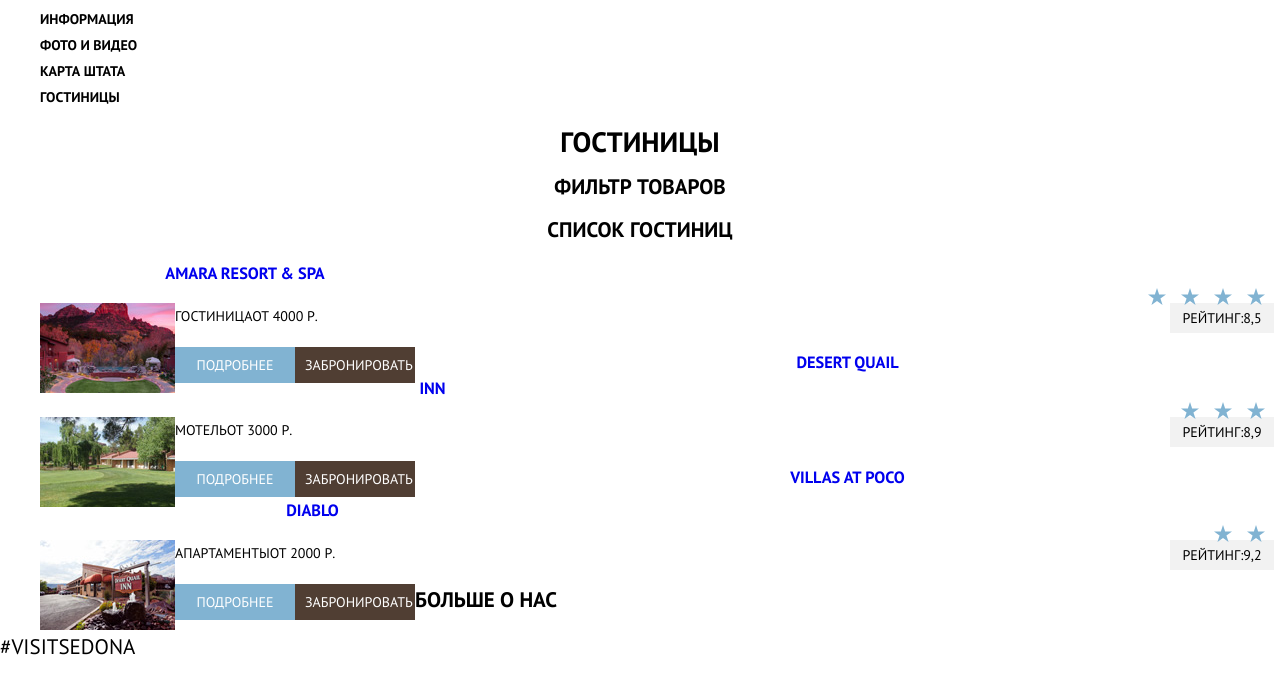
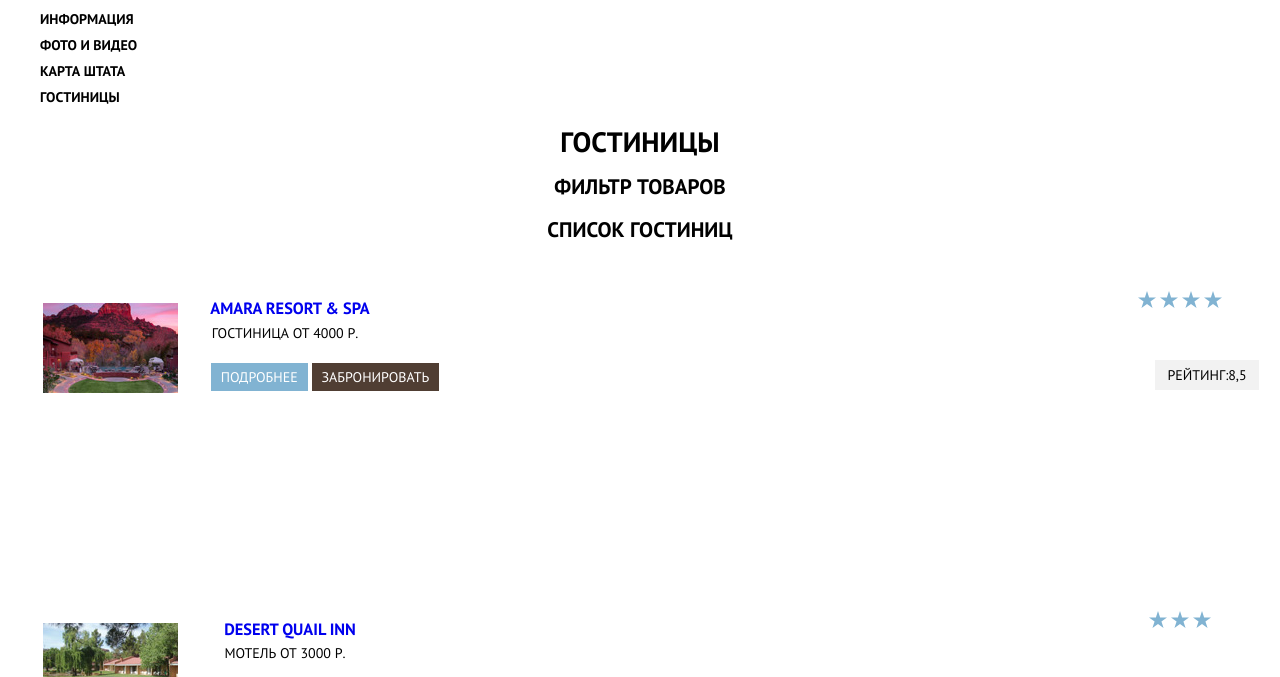
Before and after one commit to GretchenkoOleg/959417-sedona-24, a plain HTML site: page hotels.html in a window 1280 px wide. Shown: the part 87-764 px from the top of the page. Drawn offline with Linux system fonts and the light colour scheme.

Commit message:
Исправил 2 страницу

```diff
--- a/css/style.css
+++ b/css/style.css
@@ -18,10 +18,6 @@ text-transform: uppercase;
 
 a {
   text-decoration: none;
-}
-
-.main-navigation {
-  color: #000000;
 }
 
 .site-navigation {
@@ -108,7 +104,7 @@ a {
 button {
   padding: 2px 5px;
   border: none;
-  font:inherit;
+  font: inherit;
   background-color: #f2f2f2;
 }
 
@@ -158,22 +154,26 @@ button[type="submit"] {
 }
 
 .catalog-list h3 a {
-  margin-right: 830px;
+  position: relative;
+  top: 35px;
+  right: 370px;
 }
 
 .catalog-item img {
-  float: left;
+  position:relative;
+  right: 550px;
 }
 
 .classification img {
-  float: right;
-  margin-top: -15px;
-  margin-right: 15px;
+  position:relative;
+  left: 520px;
+  bottom: 165px;
 }
 
 .rating {
-
-  margin-left: 1130px;
+  position:relative;
+  left: 1115px;
+  bottom: 135px;
 }
 
 .rating {
@@ -185,25 +185,31 @@ button[type="submit"] {
 }
 
 .button-details {
+  position: relative;
+  right: 335px;
+  bottom: 175px;
   padding: 5px 10px;
   border: none;
   font:inherit;
   width: 100px;
   color: #ffffff;
   background-color: #81b3d2;
-  float: left;
 }
 
 .button-booking {
+  position:relative;
+  right: 335px;
+  bottom: 175px;
   padding: 5px 10px;
   border: none;
   font:inherit;
   width: 100px;
   color: #ffffff;
   background-color: #503e33;
-  float: left;
 }
 
 p span {
-  float:left;
+  position:relative;
+  right: 375px;
+  bottom: 95px;
 }
```
Also changed, not shown: index.html (+3 -3 lines).
